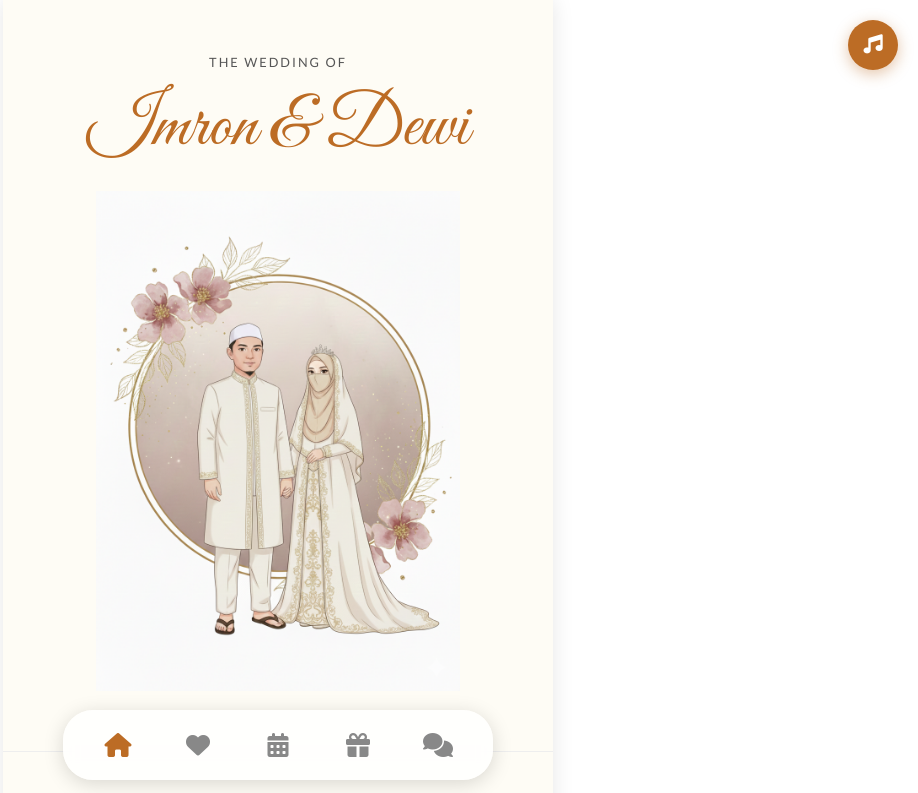
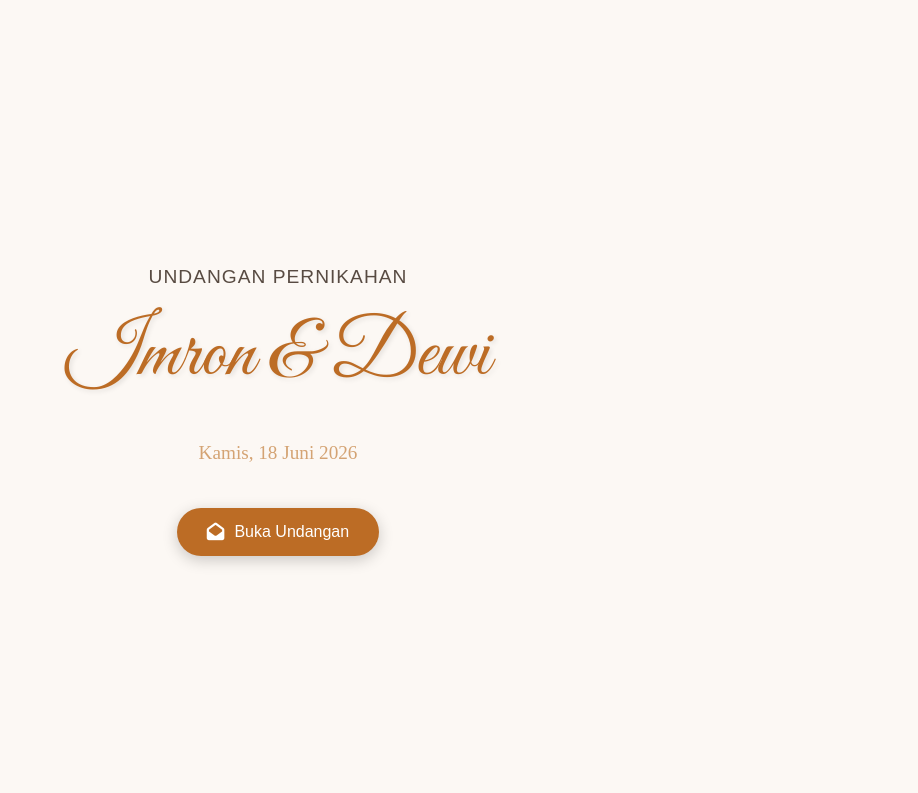
Before and after one commit to muhammadimron/wedding-invitation, a Vue app in the folder undangan-pernikahan/: page / in a window 1280 px wide. Shown: the top 793 px of the page, without its empty margins (362-1280 px from the left). Built offline with nearby package versions, Linux system fonts and the light colour scheme; no server answers.

Commit message:
Tambah halaman cover

```diff
--- a/undangan-pernikahan/src/App.vue
+++ b/undangan-pernikahan/src/App.vue
@@ -4,7 +4,7 @@ import { onMounted, ref } from "vue";
 import LoaderOverlay from "./components/LoaderOverlay.vue";
 import ToastNotification from "./components/ToastNotification.vue";
 import BottomNavBar from "./components/BottomNavBar.vue";
-import ClosingSection from './components/ClosingSection.vue';
+import ClosingSection from "./components/ClosingSection.vue";
 import NasheedPlayer from "./components/NasheedPlayer.vue";
 import GiftSection from "./components/GiftSection.vue";
 import RSVPSection from "./components/RSVPSection.vue";
@@ -13,6 +13,7 @@ import PerkenalanMempelai from "./components/PerkenalanMempelai.vue";
 import EventDetails from "./components/EventDetails.vue";
 import CountdownSection from "./components/CountdownSection.vue";
 import GuestbookSection from "./components/GuestBookSection.vue";
+import CoverSection from "./components/CoverSection.vue";
 import { triggerToast } from "./composables/useToast.js";
 
 const API_URL = "https://sheetdb.io/api/v1/7ev7dpmgzl9uh";
@@ -60,6 +61,17 @@ const mempelai = {
 const daftarUcapan = ref([]);
 const isLoading = ref(false);
 const isContentLoading = ref(true);
+
+const showCover = ref(true); // Default: Tampilkan cover
+const isInvitationOpened = ref(false); // Untuk menandai undangan sudah dibuka
+
+const handleOpenInvitation = () => {
+  showCover.value = false;
+  isInvitationOpened.value = true;
+  isContentLoading.value = false;
+  // Jika NasheedPlayer otomatis di-play oleh interaksi ini,
+  // maka ia akan mulai berbunyi.
+};
 
 // Fungsi ambil data dari Google Sheets
 const ambilDataUcapan = async () => {
@@ -135,8 +147,17 @@ onMounted(() => {
 </script>
 
 <template>
-  <LoaderOverlay v-if="isContentLoading" />
-  <NasheedPlayer v-if="!isContentLoading" />
+  <LoaderOverlay v-if="isContentLoading && showCover" />
+
+  <CoverSection
+    v-if="!isContentLoading && showCover"
+    :mempelaiPria="mempelai.pria"
+    :mempelaiWanita="mempelai.wanita"
+    :tanggalAcara="mempelai.akad.tanggal"
+    @open="handleOpenInvitation"
+  />
+  <template v-if="isInvitationOpened">
+    <NasheedPlayer />
 
     <div
       id="app-container"
@@ -170,7 +191,7 @@ onMounted(() => {
       <ToastNotification />
       <BottomNavBar />
     </div>
-
+  </template>
 </template>
 
 <style scoped>
--- /dev/null
+++ b/undangan-pernikahan/src/components/CoverSection.vue
@@ -0,0 +1,136 @@
+<template>
+  <div class="cover-section" :class="{ 'fade-out': isFadingOut }">
+    <div class="cover-content">
+      <p class="greeting-text">Undangan Pernikahan</p>
+      <h1 class="names">{{ mempelaiPria }} & {{ mempelaiWanita }}</h1>
+      <p class="date-text">{{ tanggalAcara }}</p>
+
+      <button class="open-button" @click="openInvitation">
+        <i class="fas fa-envelope-open"></i> Buka Undangan
+      </button>
+    </div>
+  </div>
+</template>
+
+<script setup>
+import { ref, defineProps, defineEmits } from "vue";
+
+const props = defineProps({
+  mempelaiPria: String,
+  mempelaiWanita: String,
+  tanggalAcara: String, // Contoh: "Kamis, 18 Juni 2026"
+});
+
+const emit = defineEmits(["open"]);
+const isFadingOut = ref(false);
+
+const openInvitation = () => {
+  isFadingOut.value = true; // Aktifkan kelas fade-out
+  setTimeout(() => {
+    emit("open"); // Emit event 'open' setelah animasi fade-out
+  }, 1000); // Sesuaikan durasi timeout dengan durasi transisi CSS
+};
+</script>
+
+<style scoped>
+.cover-section {
+  position: fixed;
+  top: 0;
+  left: 0;
+  width: 100%;
+  height: 100vh;
+  background-color: #fcf8f4;
+  display: flex;
+  justify-content: center;
+  align-items: center;
+  flex-direction: column;
+  text-align: center;
+  z-index: 2000; /* Pastikan di atas semua elemen lain */
+  transition: opacity 1s ease-out, visibility 1s ease-out; /* Transisi untuk fade-out */
+}
+
+.cover-section.fade-out {
+  opacity: 0;
+  visibility: hidden;
+  pointer-events: none; /* Penting agar tidak menghalangi klik setelah fade-out */
+}
+
+.cover-content {
+  padding: 20px;
+  max-width: 90%;
+  display: flex;
+  justify-content: center;
+  align-items: center;
+  flex-direction: column;
+}
+
+.greeting-text {
+  font-family: "Poppins", sans-serif;
+  font-size: 0.8rem;
+  color: #584b42;
+  margin-bottom: 10px;
+  letter-spacing: 1px;
+  text-transform: uppercase;
+}
+
+.names {
+  font-family: "Great Vibes", cursive; /* Font yang elegan */
+  font-size: 4rem;
+  color: #bc6c25;
+  margin: 10px 0 20px;
+  line-height: 1.1;
+  text-shadow: 2px 2px 5px rgba(0, 0, 0, 0.1);
+}
+
+.date-text {
+  font-family: "Times New Roman", serif; /* Font klasik */
+  font-size: 1.2rem;
+  color: #d4a373;
+  margin-bottom: 40px;
+}
+
+.open-button {
+  background-color: #bc6c25;
+  color: #ffffff;
+  border: none;
+  border-radius: 50px; /* Bentuk pil */
+  padding: 15px 30px;
+  font-family: "Poppins", sans-serif;
+  font-size: 1rem;
+  cursor: pointer;
+  box-shadow: 0 4px 15px rgba(0, 0, 0, 0.2);
+  transition: all 0.3s ease;
+  display: flex;
+  align-items: center;
+  justify-content: center;
+  gap: 10px;
+}
+
+.open-button:hover {
+  background-color: #a15d22; /* Sedikit lebih gelap saat hover */
+  transform: translateY(-2px);
+  box-shadow: 0 6px 20px rgba(0, 0, 0, 0.25);
+}
+
+.open-button i {
+  font-size: 1.1rem;
+}
+
+/* Media Query untuk ukuran font di layar lebih kecil/besar */
+@media (max-width: 400px) {
+  .names {
+    font-size: 3rem;
+  }
+  .greeting-text {
+    font-size: 0.5rem;
+  }
+}
+@media (min-width: 768px) {
+  .names {
+    font-size: 5rem;
+  }
+  .greeting-text {
+    font-size: 1.2rem;
+  }
+}
+</style>
```
Lines whose indentation alone changed are shown as unchanged.
